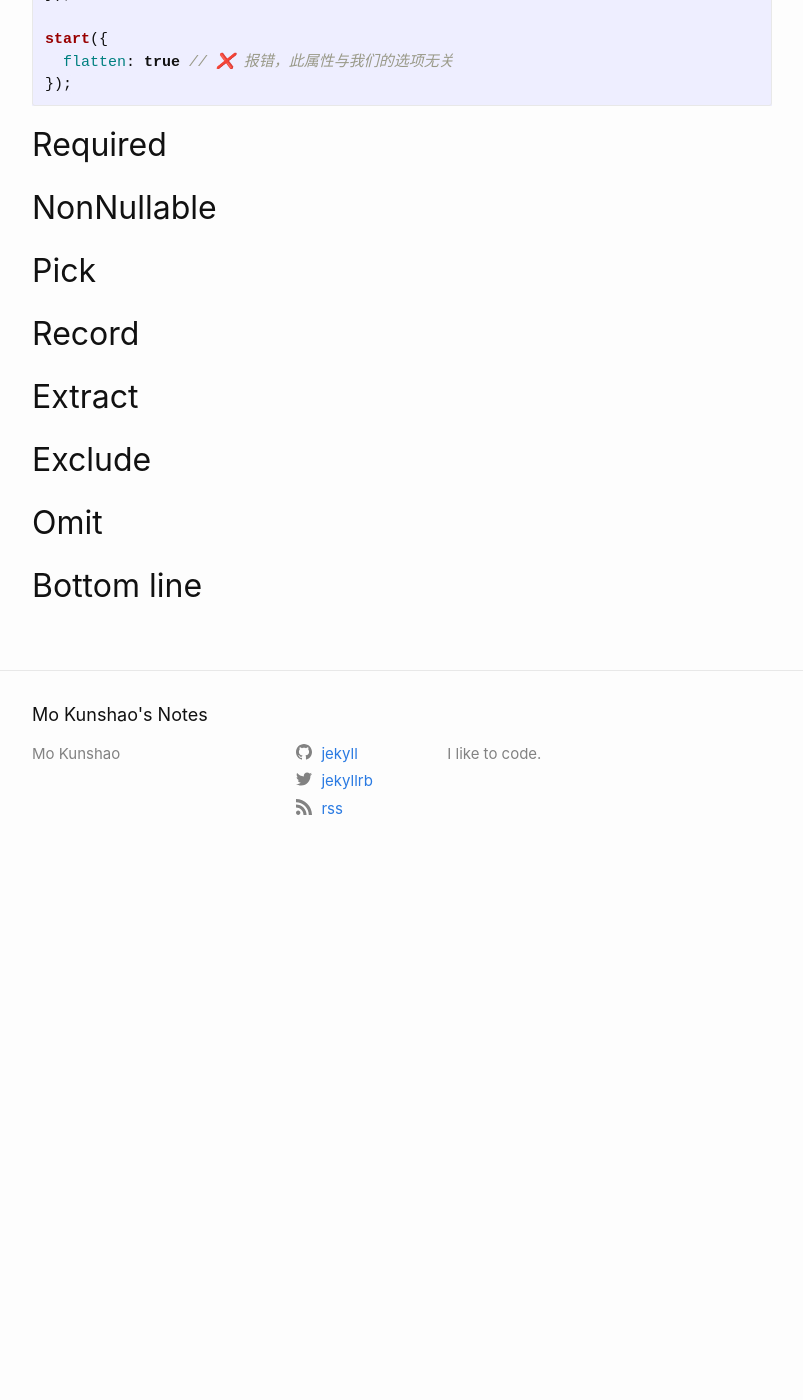
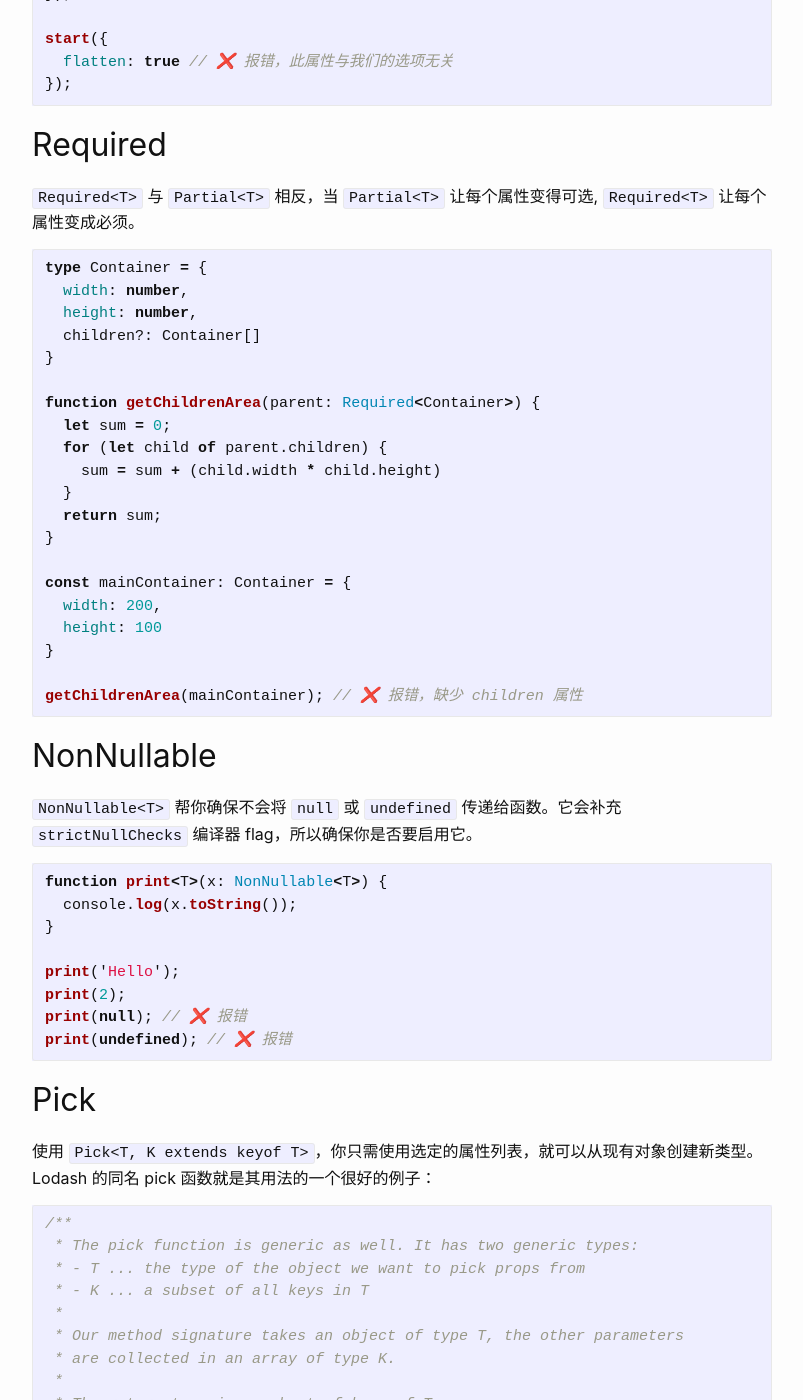
Before and after one commit to mokunshao/mokunshao.github.io, a Jekyll site: the page built from _posts/2020-01-08-typescript-built-in-generics.md, in a window 1280 px wide and 1400 px high, scrolled down 3105 px. Shown: the whole window, without its empty margins (238-1041 px from the left). Built offline with Jekyll 4.4.1, drawn with Linux system fonts in a browser that asks for light colours; our own code applies the rules of GitHub Pages for plain Markdown files; before the commit the page ends 3985 px from its top, so only the background shows below that; some of the changed text lies outside the part shown.

Commit message:
Update 2020-01-08-typescript-built-in-generics.md

````diff
--- a/_posts/2020-01-08-typescript-built-in-generics.md
+++ b/_posts/2020-01-08-typescript-built-in-generics.md
@@ -138,8 +138,75 @@ start({
 ```
 
 ## Required
+
+`Required<T>` 与 `Partial<T>` 相反，当 `Partial<T>` 让每个属性变得可选, `Required<T>` 让每个属性变成必须。
+
+```typescript
+type Container = {
+  width: number,
+  height: number,
+  children?: Container[]
+}
+
+function getChildrenArea(parent: Required<Container>) {
+  let sum = 0;
+  for (let child of parent.children) {
+    sum = sum + (child.width * child.height)
+  }
+  return sum;
+}
+
+const mainContainer: Container = {
+  width: 200,
+  height: 100
+}
+
+getChildrenArea(mainContainer); // ❌ 报错，缺少 children 属性
+```
+
 ## NonNullable
+
+`NonNullable<T>` 帮你确保不会将 `null` 或 `undefined` 传递给函数。它会补充 `strictNullChecks` 编译器 flag，所以确保你是否要启用它。
+
+```typescript
+function print<T>(x: NonNullable<T>) {
+  console.log(x.toString());
+}
+
+print('Hello');
+print(2);
+print(null); // ❌ 报错
+print(undefined); // ❌ 报错
+```
+
 ## Pick
+
+使用 `Pick<T, K extends keyof T>`，你只需使用选定的属性列表，就可以从现有对象创建新类型。Lodash 的同名 pick 函数就是其用法的一个很好的例子：
+
+```typescript
+/**
+ * The pick function is generic as well. It has two generic types:
+ * - T ... the type of the object we want to pick props from
+ * - K ... a subset of all keys in T
+ *
+ * Our method signature takes an object of type T, the other parameters
+ * are collected in an array of type K.
+ *
+ * The return type is a subset of keys of T.
+ */
+declare function pick<T, K extends keyof T>(obj: T, ...propsToPick: K[]): Pick<T, K>;
+
+const point3D = {
+  x: 2,
+  y: 0,
+  z: 4
+}
+
+const point2D = pick(point3D, 'x', 'y'); // 返回类型 { x: number, y: number }
+```
+
+当与其他泛型类型（例如 `Exclude`）一起使用时，此类型特别有用。
+
 ## Record
 ## Extract
 ## Exclude
````
